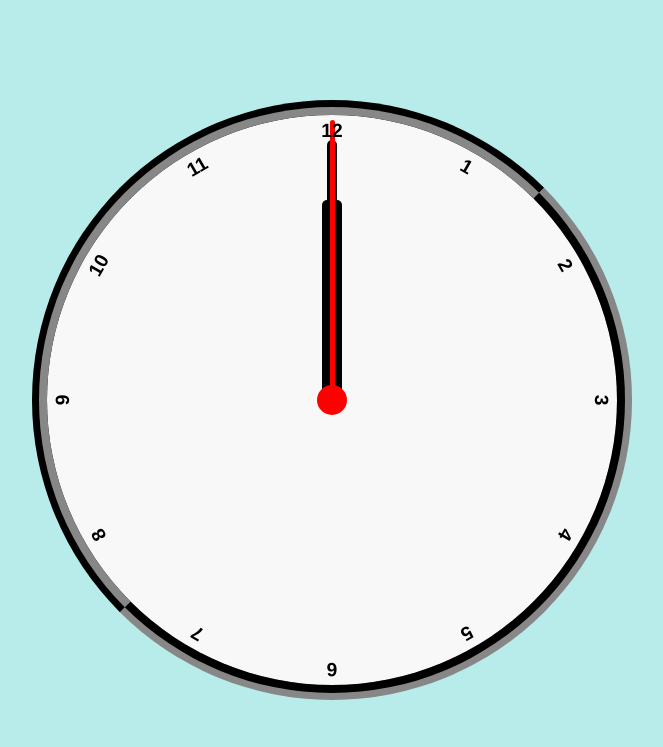
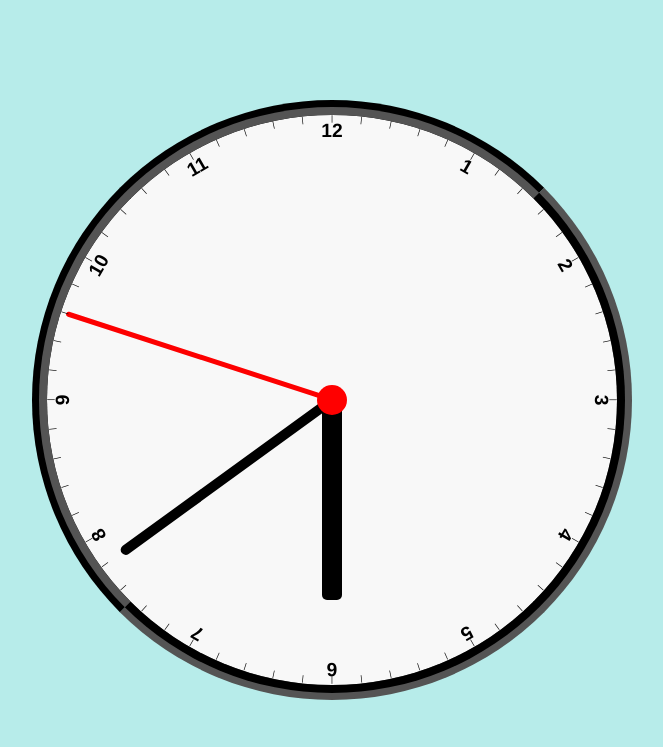
Before and after one commit to MichelSSantos/projetoRelogio, a plain HTML site: page index.html in a window 1280 px wide. Shown: the whole page, without its empty margins (308-971 px from the left). Drawn offline with Linux system fonts and the light colour scheme.

Commit message:
concluido

```diff
--- a/css/style.css
+++ b/css/style.css
@@ -19,16 +19,209 @@ main{
     justify-content: center;
 }
 .clock{
-    width: 600px;
-    height: 600px;
+    min-width: 600px;
+    min-height: 600px;
     background-color: rgb(248, 248, 248);
     border-radius: 600px;
-    border: 15px groove #333;
+    border: 15px groove #000000;
     position: relative;
     display: flex;
     align-items: center;
     justify-content: center;
 }
+.traco{
+    font-size: 0.5rem;
+    font-weight: 500;
+
+    position: absolute;
+    width: 100%;
+    height: 102%;
+    text-align: center;
+    padding: 5px;
+    transform: rotate();
+}
+
+.traco-1{
+    transform: rotate(6deg);
+}
+.traco-2{
+    transform: rotate(12deg);
+}
+.traco-3{
+    transform: rotate(18deg);
+}
+.traco-4{
+    transform: rotate(24deg);
+}
+.traco-5{
+    transform: rotate(30deg);
+}
+.traco-6{
+    transform: rotate(36deg);
+}
+.traco-7{
+    transform: rotate(42deg);
+}
+.traco-8{
+    transform: rotate(48deg);
+}
+.traco-9{
+    transform: rotate(54deg);
+}
+.traco-10{
+    transform: rotate(60deg);
+}
+.traco-11{
+    transform: rotate(66deg);
+}
+.traco-12{
+    transform: rotate(72deg);
+}
+.traco-13{
+    transform: rotate(78deg);
+}
+.traco-14{
+    transform: rotate(84deg);
+}
+.traco-15{
+    transform: rotate(90deg);
+}
+.traco-16{
+    transform: rotate(96deg);
+}
+.traco-17{
+    transform: rotate(102deg);
+}
+.traco-18{
+    transform: rotate(108deg);
+}
+.traco-19{
+    transform: rotate(114deg);
+}
+.traco-20{
+    transform: rotate(120deg);
+}
+.traco-21{
+    transform: rotate(126deg);
+}
+.traco-22{
+    transform: rotate(132deg);
+}
+.traco-23{
+    transform: rotate(138deg);
+}
+.traco-24{
+    transform: rotate(144deg);
+}
+.traco-25{
+    transform: rotate(150deg);
+}
+.traco-26{
+    transform: rotate(156deg);
+}
+.traco-27{
+    transform: rotate(162deg);
+}
+.traco-28{
+    transform: rotate(168deg);
+}
+.traco-29{
+    transform: rotate(174deg);
+}
+.traco-30{
+    transform: rotate(180deg);
+}
+.traco-31{
+    transform: rotate(186deg);
+}
+.traco-32{
+    transform: rotate(192deg);
+}
+.traco-33{
+    transform: rotate(198deg);
+}
+.traco-34{
+    transform: rotate(204deg);
+}
+.traco-35{
+    transform: rotate(210deg);
+}
+.traco-36{
+    transform: rotate(216deg);
+}
+.traco-37{
+    transform: rotate(222deg);
+}
+.traco-38{
+    transform: rotate(228deg);
+}
+.traco-39{
+    transform: rotate(234deg);
+}
+.traco-40{
+    transform: rotate(240deg);
+}
+.traco-41{
+    transform: rotate(246deg);
+}
+.traco-42{
+    transform: rotate(252deg);
+}
+.traco-43{
+    transform: rotate(258deg);
+}
+.traco-44{
+    transform: rotate(264deg);
+}
+.traco-45{
+    transform: rotate(270deg);
+}
+.traco-46{
+    transform: rotate(276deg);
+}
+.traco-47{
+    transform: rotate(282deg);
+}
+.traco-48{
+    transform: rotate(288deg);
+}
+.traco-49{
+    transform: rotate(294deg);
+}
+.traco-50{
+    transform: rotate(300deg);
+}
+.traco-51{
+    transform: rotate(306deg);
+}
+.traco-52{
+    transform: rotate(312deg);
+}
+.traco-53{
+    transform: rotate(318deg);
+}
+.traco-54{
+    transform: rotate(324deg);
+}
+.traco-55{
+    transform: rotate(330deg);
+}
+.traco-56{
+    transform: rotate(336deg);
+}
+.traco-57{
+    transform: rotate(342deg);
+}
+.traco-58{
+    transform: rotate(348deg);
+}
+.traco-59{
+    transform: rotate(354deg);
+}
+.traco-60{
+    transform: rotate(360deg);
+}
+
 .number{
     font-size: 1.2rem;
     font-weight: 600;
--- a/index.html
+++ b/index.html
@@ -30,6 +30,67 @@
             <div class="number number-10">10</div>
             <div class="number number-11">11</div>
             <div class="number number-12">12</div>
+
+            <div class="traco traco-1">|</div>
+            <div class="traco traco-2">|</div>
+            <div class="traco traco-3">|</div>
+            <div class="traco traco-4">|</div>
+            <div class="traco traco-5">|</div>
+            <div class="traco traco-6">|</div>
+            <div class="traco traco-7">|</div>
+            <div class="traco traco-8">|</div>
+            <div class="traco traco-9">|</div>
+            <div class="traco traco-10">|</div>
+            <div class="traco traco-11">|</div>
+            <div class="traco traco-12">|</div>
+            <div class="traco traco-13">|</div>
+            <div class="traco traco-14">|</div>
+            <div class="traco traco-15">|</div>
+            <div class="traco traco-16">|</div>
+            <div class="traco traco-17">|</div>
+            <div class="traco traco-18">|</div>
+            <div class="traco traco-19">|</div>
+            <div class="traco traco-20">|</div>
+            <div class="traco traco-21">|</div>
+            <div class="traco traco-22">|</div>
+            <div class="traco traco-23">|</div>
+            <div class="traco traco-24">|</div>
+            <div class="traco traco-25">|</div>
+            <div class="traco traco-26">|</div>
+            <div class="traco traco-27">|</div>
+            <div class="traco traco-28">|</div>
+            <div class="traco traco-29">|</div>
+            <div class="traco traco-30">|</div>
+            <div class="traco traco-31">|</div>
+            <div class="traco traco-32">|</div>
+            <div class="traco traco-33">|</div>
+            <div class="traco traco-34">|</div>
+            <div class="traco traco-35">|</div>
+            <div class="traco traco-36">|</div>
+            <div class="traco traco-37">|</div>
+            <div class="traco traco-38">|</div>
+            <div class="traco traco-39">|</div>
+            <div class="traco traco-40">|</div>
+            <div class="traco traco-41">|</div>
+            <div class="traco traco-42">|</div>
+            <div class="traco traco-43">|</div>
+            <div class="traco traco-44">|</div>
+            <div class="traco traco-45">|</div>
+            <div class="traco traco-46">|</div>
+            <div class="traco traco-47">|</div>
+            <div class="traco traco-48">|</div>
+            <div class="traco traco-49">|</div>
+            <div class="traco traco-50">|</div>
+            <div class="traco traco-51">|</div>
+            <div class="traco traco-52">|</div>
+            <div class="traco traco-53">|</div>
+            <div class="traco traco-54">|</div>
+            <div class="traco traco-55">|</div>
+            <div class="traco traco-56">|</div>
+            <div class="traco traco-57">|</div>
+            <div class="traco traco-58">|</div>
+            <div class="traco traco-59">|</div>
+            <div class="traco traco-60">|</div>
         </div>
 
 
--- a/js/script.js
+++ b/js/script.js
@@ -0,0 +1,27 @@
+const hourHand = document.querySelector('.hour-hand');
+const minuteHand = document.querySelector('.minute-hand');
+const secondHand = document.querySelector('.second-hand');
+
+
+const getTime = () => {
+    const date = new Date();
+
+    return {
+        hours: date.getHours(),
+        minutes: date.getMinutes(),
+        seconds: date.getSeconds(),
+    };
+
+
+}
+setInterval(()=>{
+
+    const {hours} = getTime();
+    const {minutes} = getTime();
+    const {seconds} = getTime();
+    hourHand.style.transform = `translate(0,-50%) rotate(${hours*30}deg)`
+    minuteHand.style.transform = `translate(0, -50%) rotate(${minutes * 6}deg)`
+    secondHand.style.transform = `translate(0,-50%) rotate(${seconds * 6}deg)`
+
+
+},1000)
```
